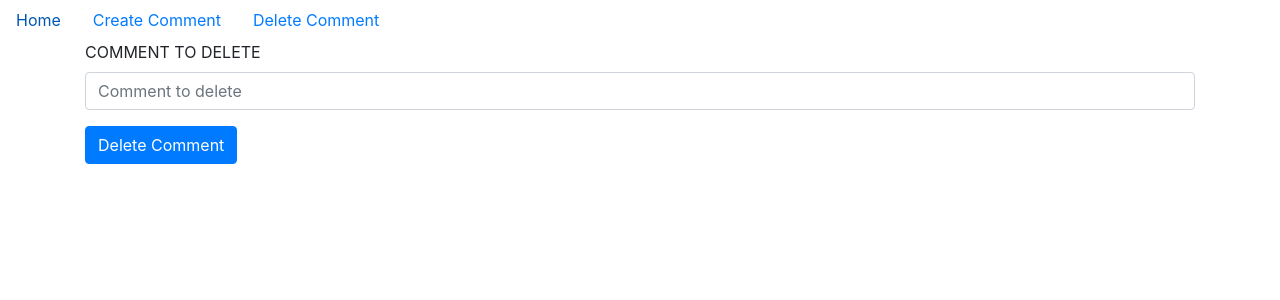
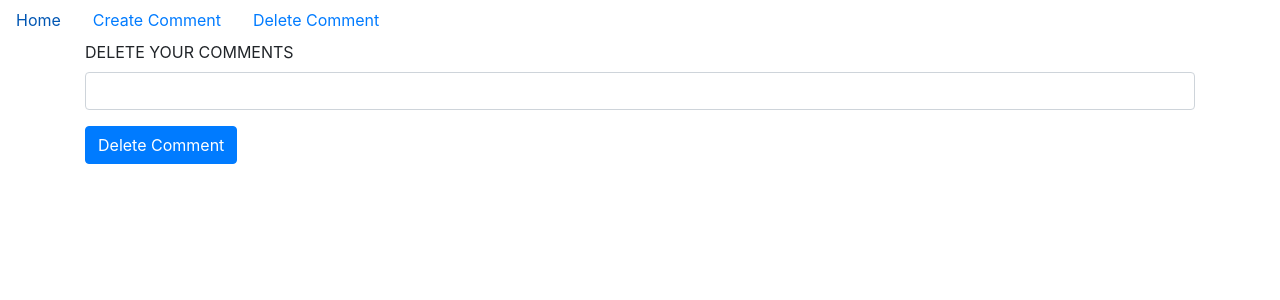
Before and after one commit to El-Mercia/exo-3, a React (Create React App) app: page /comments/delete in a window 1280 px wide. Shown: the top 300 px of the page. Built offline with nearby package versions, Linux system fonts and the light colour scheme.

Commit message:
modified DeleteComments.js & add react router-dom

```diff
--- a/src/pages/DeleteComment.js
+++ b/src/pages/DeleteComment.js
@@ -26,13 +26,12 @@ const DeleteComment = () => {
         <Container>
             <Form onSubmit={handleSubmit}>
                 <Form.Group controlId="comment.title">
-                    <Form.Label>COMMENT TO DELETE</Form.Label>
+                    <Form.Label>DELETE YOUR COMMENTS</Form.Label>
                     <Form.Control
                         type="number"
                         name="id"
                         onChange={handleChange}
                         value={id}
-                        placeholder="Comment to delete"
                     />
                 </Form.Group>
                 <Button type="submit">Delete Comment</Button>
```
